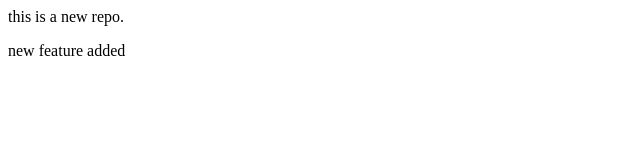
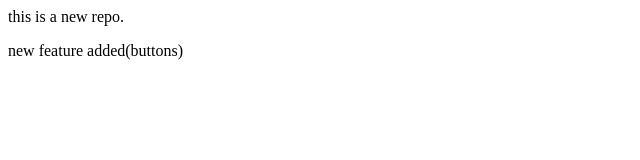
Before and after one commit to shiman-tech/LocalRepo, a plain HTML site: page index.html in a window 1280 px wide. Shown: the full height of the page, 0-640 px from the left. Drawn offline with Linux system fonts and the light colour scheme.

```diff
--- a/index.html
+++ b/index.html
@@ -1,2 +1,2 @@
 <p>this is a new repo.</p>
-<p>new feature added</p>
+<p>new feature added(buttons)</p>
```
